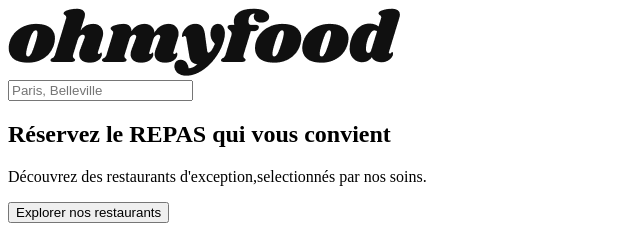
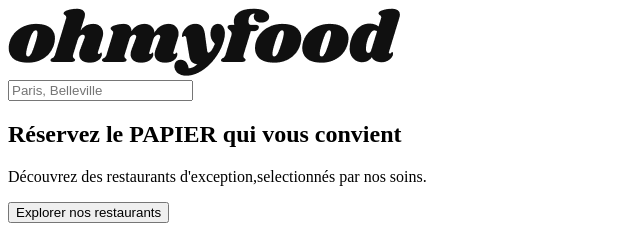
Before and after one commit to Revan80/OpenClassroomsP3, a plain HTML site: page index.html in a window 1280 px wide. Shown: the top 240 px of the page, 0-640 px from the left. Drawn offline with Linux system fonts and the light colour scheme.

Commit message:
changementHeader2

```diff
--- a/index.html
+++ b/index.html
@@ -14,7 +14,7 @@
     </header>
     <section>
       <input type="text" placeholder="Paris, Belleville" />
-      <h1>Réservez le REPAS qui vous convient</h1>
+      <h1>Réservez le PAPIER qui vous convient</h1>
       <p>Découvrez des restaurants d'exception,selectionnés par nos soins.</p>
       <button>Explorer nos restaurants</button>
     </section>
```
